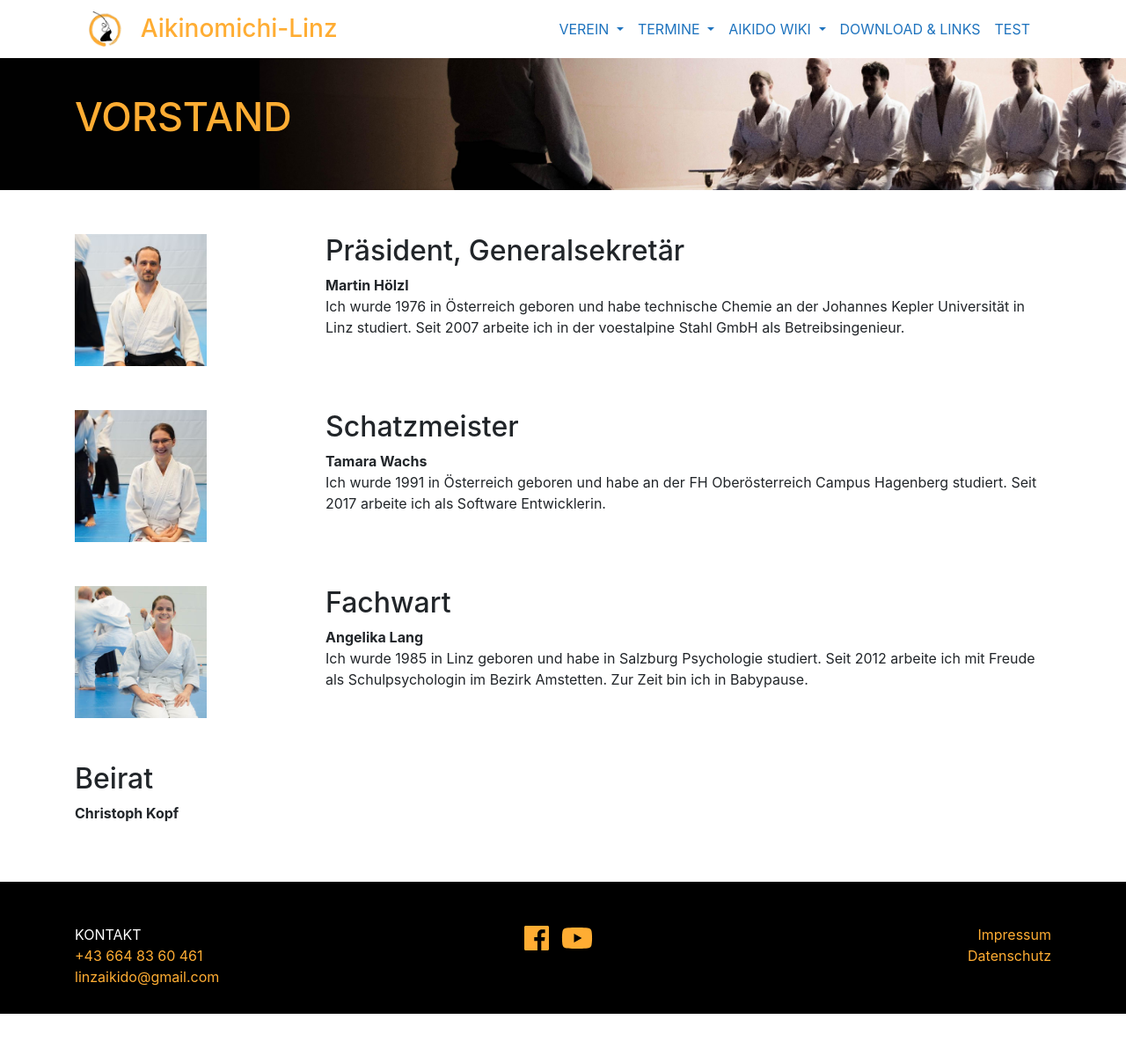
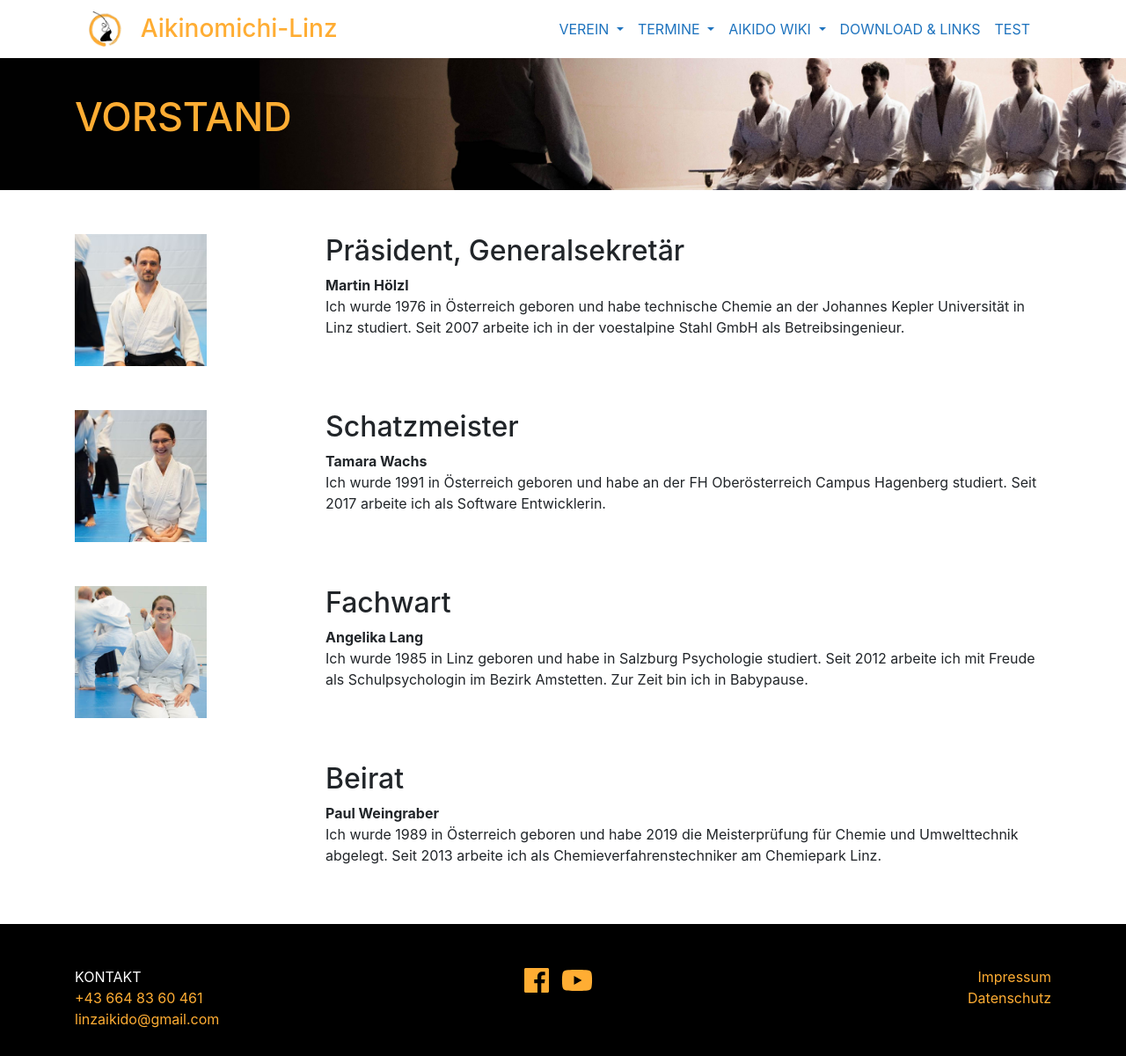
Before and after one commit to TWachs/aikinomichi-linz, a Jekyll site: the page built from vorstand.md, in a window 1280 px wide. Shown: the whole page at 88% size. Built offline with Jekyll 4.4.1, drawn with Linux system fonts in a browser that asks for light colours; nearby versions of some CDN libraries; before the commit the page ends 1152 px from its top, so only the background shows below that.

Commit message:
correct content page "vorstand"

```diff
--- a/vorstand.md
+++ b/vorstand.md
@@ -39,10 +39,12 @@ Ich wurde 1985 in Linz geboren und habe in Salzburg Psychologie studiert. Seit 2
 </div>
 </div>
 <div class="row" style="padding-bottom: 50px;">
-<div class="col-12" markdown="1">
+<div class="col"></div>
+<div class="col-9" markdown="1">
 ## Beirat
 
-**Christoph Kopf**
+**Paul Weingraber**
+Ich wurde 1989 in Österreich geboren und habe 2019 die Meisterprüfung für Chemie und Umwelttechnik abgelegt. Seit 2013 arbeite ich als Chemieverfahrenstechniker am Chemiepark Linz.
 </div>
 </div>
 </div>
```
